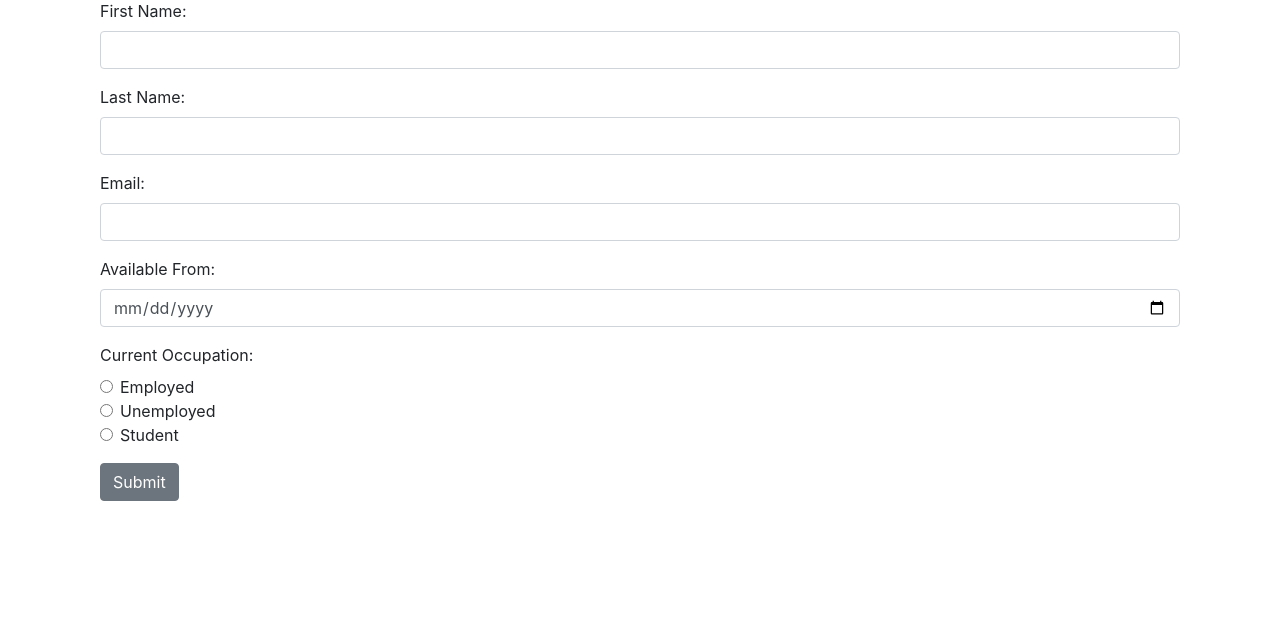
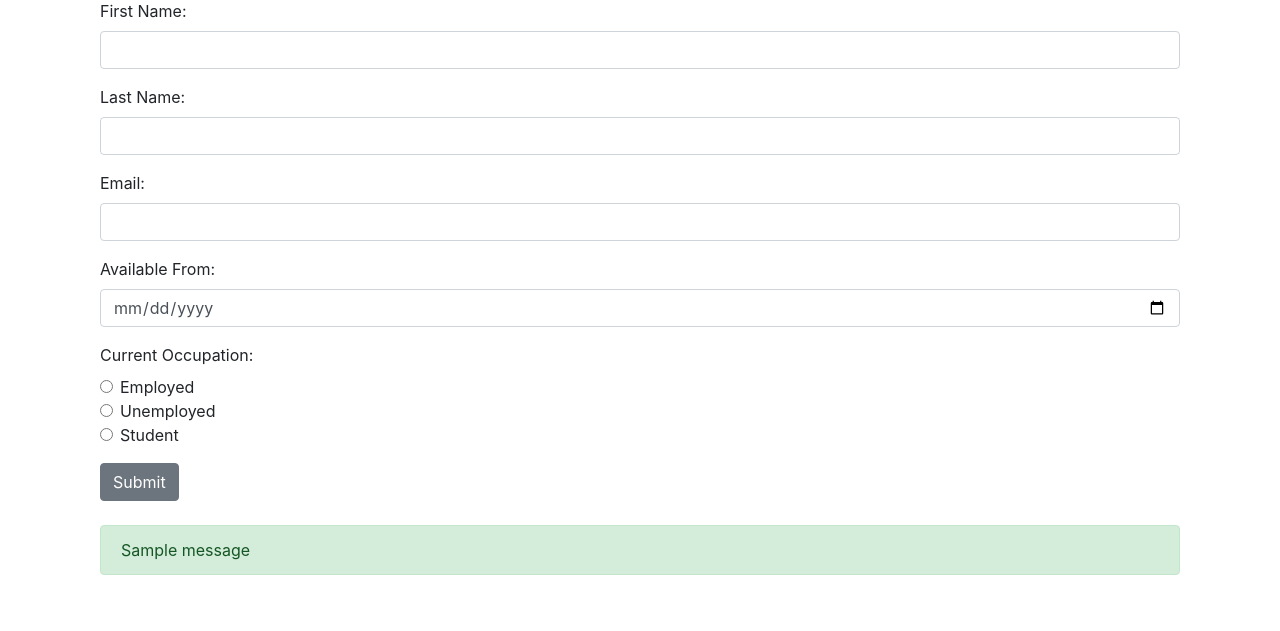
Before and after one commit to jravalani/Jpb-Application-Form-Flask, a Flask app: page / in a window 1280 px wide. Shown: the part 87-718 px from the top of the page. Run offline with Flask 3, Linux system fonts and the light colour scheme; tables that the repository leaves empty hold one stand-in row (values such as "Sample post"); one stand-in notice (Sample message) is shown.

Commit message:
show user success message

```diff
--- a/app.py
+++ b/app.py
@@ -1,6 +1,6 @@
 import os
 
-from flask import Flask, render_template, request
+from flask import Flask, render_template, request, flash
 from flask_sqlalchemy import SQLAlchemy
 from dotenv import load_dotenv
 
@@ -37,6 +37,7 @@ def index():
         form = Form(first_name=first_name, last_name=last_name, email=email, date=_date, occupation=occupation)
         db.session.add(form)
         db.session.commit()
+        flash(f"{first_name} your form was submitted successfully!", "success")
     return render_template("index.html")
 
 
--- a/templates/index.html
+++ b/templates/index.html
@@ -56,6 +56,15 @@
     <div>
         <button type="submit" class="btn btn-secondary mb-4">Submit</button>
     </div>
+        {% with messages = get_flashed_messages() %}
+        {% if messages %}
+        <div class="alert alert-success">
+            {% for message in messages %}
+                {{ message }}
+            {% endfor %}
+        </div>
+        {% endif %}
+        {% endwith %}
     </form>
 </div>
 <script src="https://code.jquery.com/jquery-3.6.0.min.js"></script>
```
